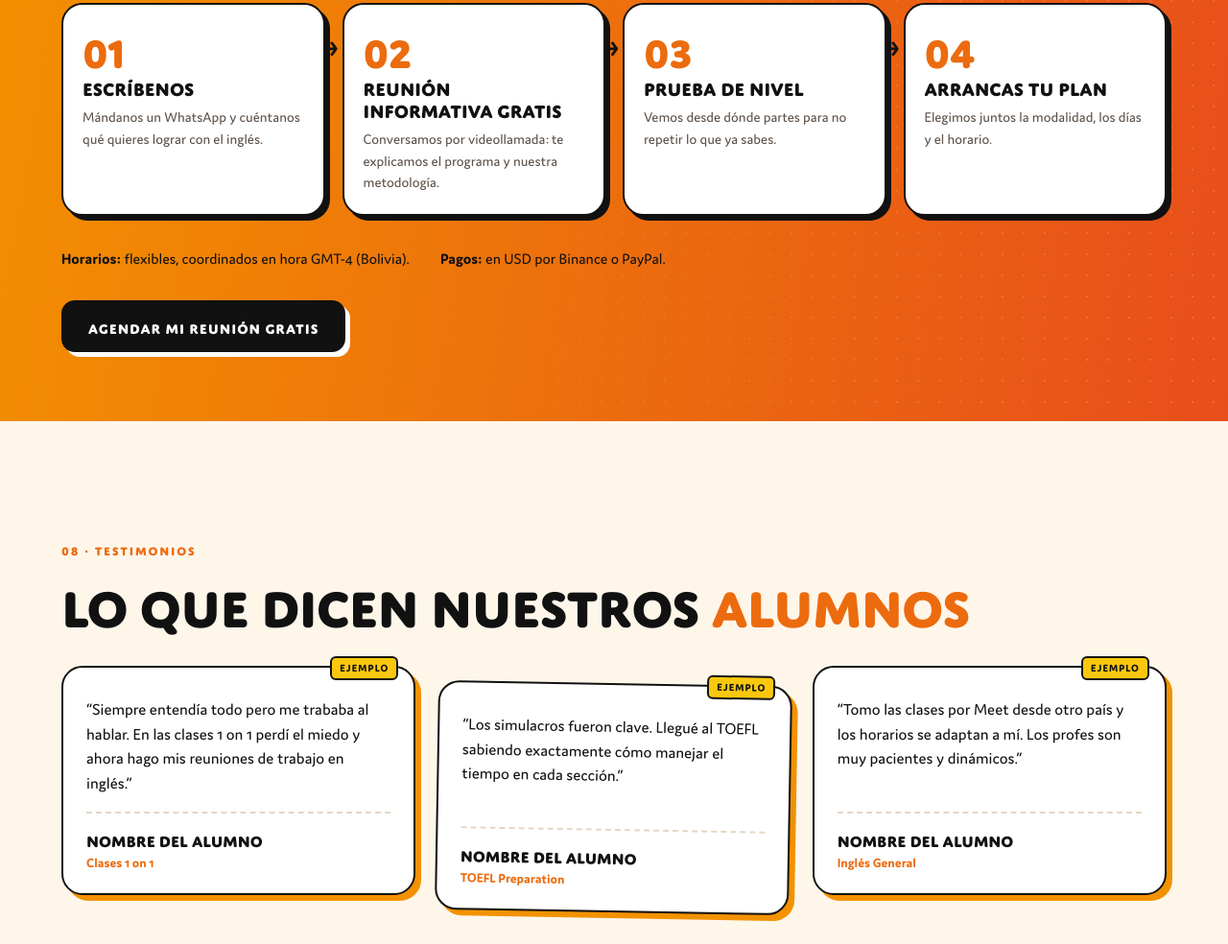
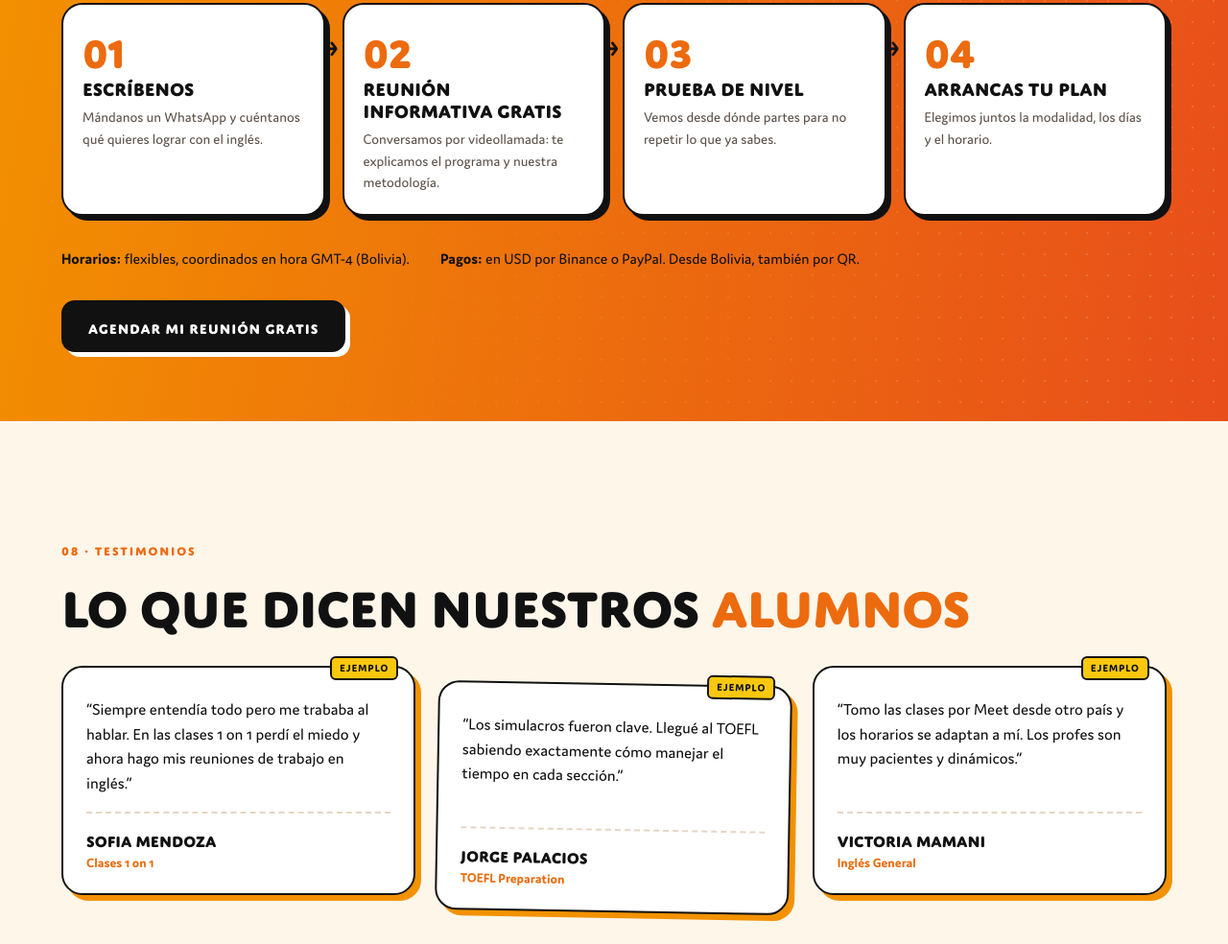
Before and after one commit to HUNTDOG-CLIP/gringobros, a plain HTML site: page index.html in a window 1280 px wide. Shown: the part 4722-5706 px from the top of the page at 96% size. Drawn offline with Linux system fonts and the light colour scheme.

Commit message:
Favicon con LOGO 2, nombres en testimonios y pago por QR
Co-Authored-By: Claude Opus 5.5 <noreply@anthropic.com>

```diff
--- a/index.html
+++ b/index.html
@@ -10,8 +10,8 @@
   <meta property="og:description" content="Clases 1 on 1, grupales y preparación TOEFL. Presencial en Santa Cruz o virtual por Google Meet.">
   <meta property="og:image" content="assets/img/portada.jpg">
   <meta property="og:type" content="website">
-  <link rel="icon" type="image/png" href="assets/img/favicon.png">
-  <link rel="apple-touch-icon" href="assets/img/favicon.png">
+  <link rel="icon" type="image/png" href="assets/img/favicon.png?v=2">
+  <link rel="apple-touch-icon" href="assets/img/apple-touch-icon.png">
   <link rel="preconnect" href="https://fonts.googleapis.com">
   <link rel="preconnect" href="https://fonts.gstatic.com" crossorigin>
   <link href="https://fonts.googleapis.com/css2?family=Permanent+Marker&display=swap" rel="stylesheet">
@@ -168,7 +168,7 @@
       <header class="head">
         <p class="eyebrow">05 · Cursos</p>
         <h2 class="h2">Elige tu <em>plan</em></h2>
-        <p class="note">Precios en dólares (USD) · Pago por Binance o PayPal</p>
+        <p class="note">Precios en dólares (USD) · Pago por Binance o PayPal · Desde Bolivia también por QR</p>
       </header>
       <div class="plans">
         <article class="plan">
@@ -262,7 +262,7 @@
       </ol>
       <div class="facts">
         <p><b>Horarios:</b> flexibles, coordinados en hora GMT-4 (Bolivia).</p>
-        <p><b>Pagos:</b> en USD por Binance o PayPal.</p>
+        <p><b>Pagos:</b> en USD por Binance o PayPal. Desde Bolivia, también por QR.</p>
       </div>
       <a class="btn btn--ink" data-wa="Hola Gringo Bros, quiero agendar la reunión informativa gratis" href="#">Agendar mi reunión gratis</a>
     </div>
@@ -283,17 +283,17 @@
         <figure class="quote">
           <span class="demo">Ejemplo</span>
           <blockquote>“Siempre entendía todo pero me trababa al hablar. En las clases 1 on 1 perdí el miedo y ahora hago mis reuniones de trabajo en inglés.”</blockquote>
-          <figcaption><b>Nombre del alumno</b><span>Clases 1 on 1</span></figcaption>
+          <figcaption><b>Sofia Mendoza</b><span>Clases 1 on 1</span></figcaption>
         </figure>
         <figure class="quote">
           <span class="demo">Ejemplo</span>
           <blockquote>“Los simulacros fueron clave. Llegué al TOEFL sabiendo exactamente cómo manejar el tiempo en cada sección.”</blockquote>
-          <figcaption><b>Nombre del alumno</b><span>TOEFL Preparation</span></figcaption>
+          <figcaption><b>Jorge Palacios</b><span>TOEFL Preparation</span></figcaption>
         </figure>
         <figure class="quote">
           <span class="demo">Ejemplo</span>
           <blockquote>“Tomo las clases por Meet desde otro país y los horarios se adaptan a mí. Los profes son muy pacientes y dinámicos.”</blockquote>
-          <figcaption><b>Nombre del alumno</b><span>Inglés General</span></figcaption>
+          <figcaption><b>Victoria Mamani</b><span>Inglés General</span></figcaption>
         </figure>
       </div>
     </div>
@@ -336,7 +336,7 @@
         </details>
         <details>
           <summary>¿Cómo se paga?</summary>
-          <p>Los precios son en dólares (USD) y puedes pagar por Binance o PayPal.</p>
+          <p>Los precios son en dólares (USD) y puedes pagar por Binance o PayPal. Si estás en Bolivia, también puedes pagar por QR.</p>
         </details>
         <details>
           <summary>¿Puedo elegir mis horarios?</summary>
```
Also changed, not shown: assets/img/apple-touch-icon.png (added), assets/img/favicon.png.
